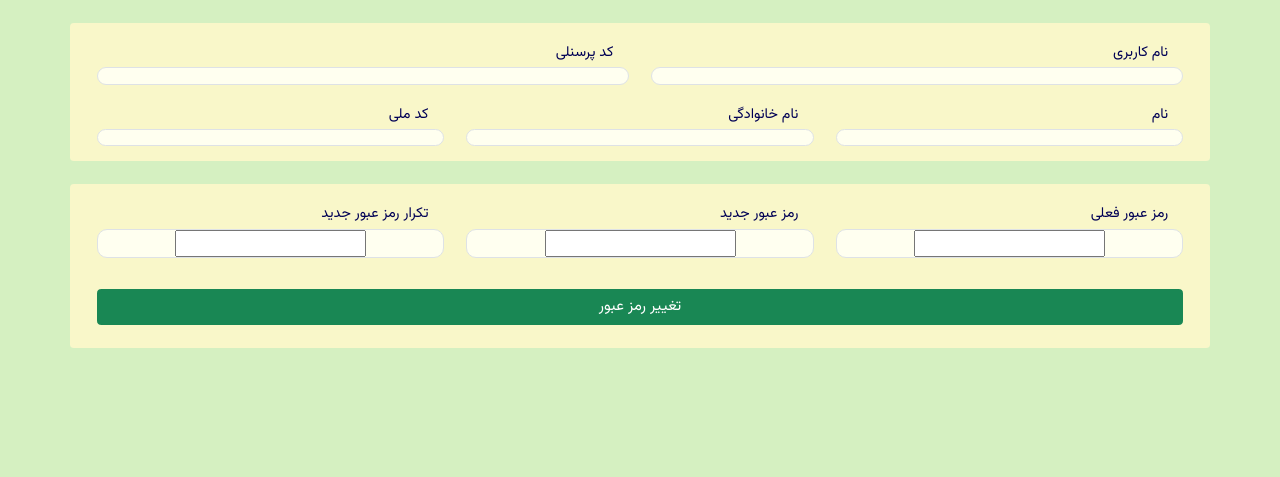
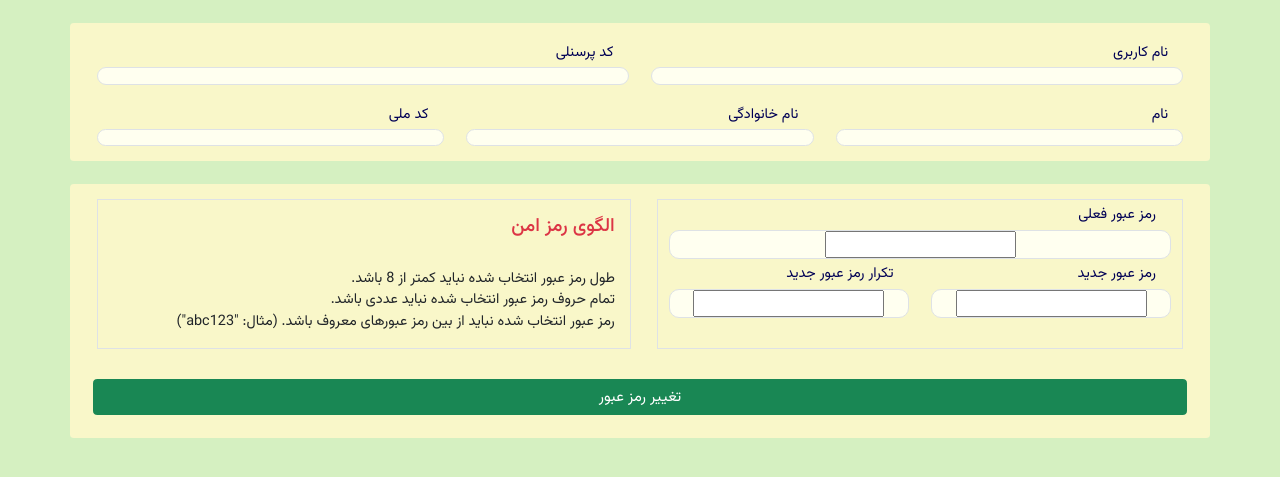
Before and after one commit to mhnasajpour/Staff_evaluation, a Django app: template templates/User/edit.html in a window 1280 px wide. Shown: the part 58-535 px from the top of the page. Run offline with Django 4.2, Linux system fonts and the light colour scheme; the template is opened without the code that fills it, so the values that code supplies are empty, except form fields; tables that the repository leaves empty hold one stand-in row (values such as "Sample post"); form fields are guessed from the names that the template uses; some libraries are stand-ins or nearby versions.

Commit message:
add change password feature

```diff
--- a/Configs/urls.py
+++ b/Configs/urls.py
@@ -20,5 +20,5 @@ from django.urls import path, include
 urlpatterns = [
     path('', include('Survey.urls')),
     path('admin/', admin.site.urls),
-    path('auth/', include('User.urls')),
+    path('user/', include('User.urls')),
 ]
--- a/templates/User/edit.html
+++ b/templates/User/edit.html
@@ -27,14 +27,18 @@
         </div>
     </div>
 </div>
-<div class="container my-4 secondary-background rounded">
+<div class="container my-4 px-4 secondary-background rounded">
     <form method="POST">
         {% csrf_token %}
-        <div class="row p-3">
+        <div class="row p-3 flex-gap">
+            <div class="col border">
+                <div class="row">
                     <div class="col">
                         <div class="context-color py-1 px-3">رمز عبور فعلی</div>
                         <div class="user-box context-color context-background border">{{ form.old_password }}</div>
                     </div>
+                </div>
+                <div class="row">
                     <div class="col">
                         <div class="context-color py-1 px-3">رمز عبور جدید</div>
                         <div class="user-box context-color context-background border">{{ form.new_password1 }}</div>
@@ -44,16 +48,32 @@
                         <div class="user-box context-color context-background border">{{ form.new_password2 }}</div>
                     </div>
                 </div>
-        <div class="my-3 px-3">
-            <button type="submit" class="btn btn-success w-100 mb-4">تغییر رمز عبور</button>
+            </div>
+            <div class="col border p-3">
+                <h5 class="text-danger">الگوی رمز امن</h5>
+                <br>
+                <div>طول رمز عبور انتخاب شده نباید کمتر از 8 باشد.</div>
+                <div>تمام حروف رمز عبور انتخاب شده نباید عددی باشد.</div>
+                <div>رمز عبور انتخاب شده نباید از بین رمز عبورهای معروف باشد. (مثال: "abc123")</div>
+            </div>
+        </div>
+        <div class="my-3">
+            <section class="modal hidden context-background" id="change-password">
+                <div>
+                    <h3 class="mb-3">هشدار</h3>
+                    <p>آیا از تغییر رمز عبور خود مطمئن هستید؟</p>
+                    <p>در صورت تغییر موفقیت آمیز رمز عبور فعلی، به صفحه ورود هدایت می‌شوید.</p>
+                </div>
+                <div class="d-flex mt-3 flex-gap">
+                    <button type="submit" class="btn w-100 btn-success">ادامه</a>
+                    <button type="button" class="btn w-100 btn-danger btn-close-modal" onclick="closeModal('change-password')">خروج</button>
+                </div>
+            </section>
+            <div class="btn btn-success w-100 mb-4" onclick="openModal('change-password')">تغییر رمز عبور</div>
         </div>
     </form>
 </div>
-{% if status == True %}
-<div class="alert validation" style="background-color: seagreen;" role="alert">
-    {{ message }}
-</div>
-{% elif status == False %}
+{% if status == False %}
 <div class="alert validation" style="background-color: firebrick;" role="alert">
     {{ message }}
 </div>
```
Also changed, not shown: User/forms.py (+5 -5 lines), User/views.py (+18 -10 lines). Lines whose indentation alone changed are shown as unchanged.
